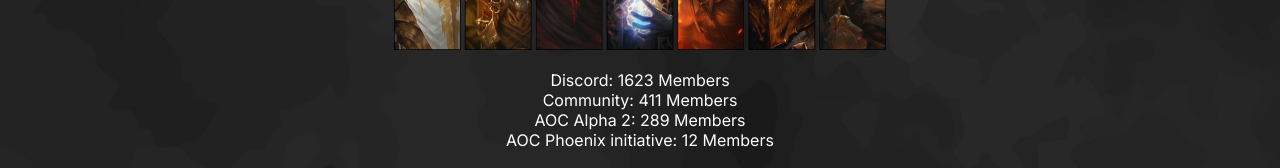
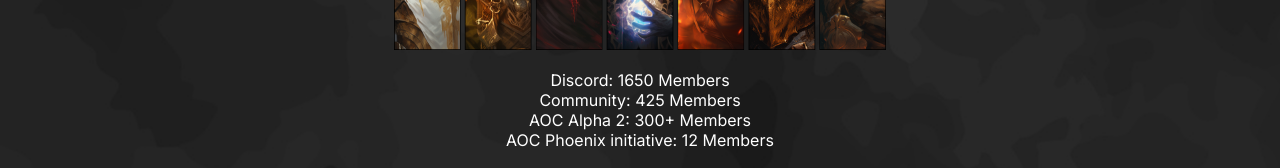
Before and after one commit to Hoken8/enveus, a Next.js app: page / in a window 1280 px wide. Shown: the part 1019-1187 px from the top of the page. Built offline with nearby package versions, Linux system fonts and the light colour scheme.

Commit message:
update: member numbers

```diff
--- a/src/app/page.tsx
+++ b/src/app/page.tsx
@@ -74,9 +74,9 @@
           />
         </div>
         <br />
-        <p>Discord: 1623 Members</p>
-        <p>Community: 411 Members</p>
-        <p>AOC Alpha 2: 289 Members</p>
+        <p>Discord: 1650 Members</p>
+        <p>Community: 425 Members</p>
+        <p>AOC Alpha 2: 300+ Members</p>
         <p>AOC Phoenix initiative: 12 Members</p>
         <br />
         <RedirectButton
```
